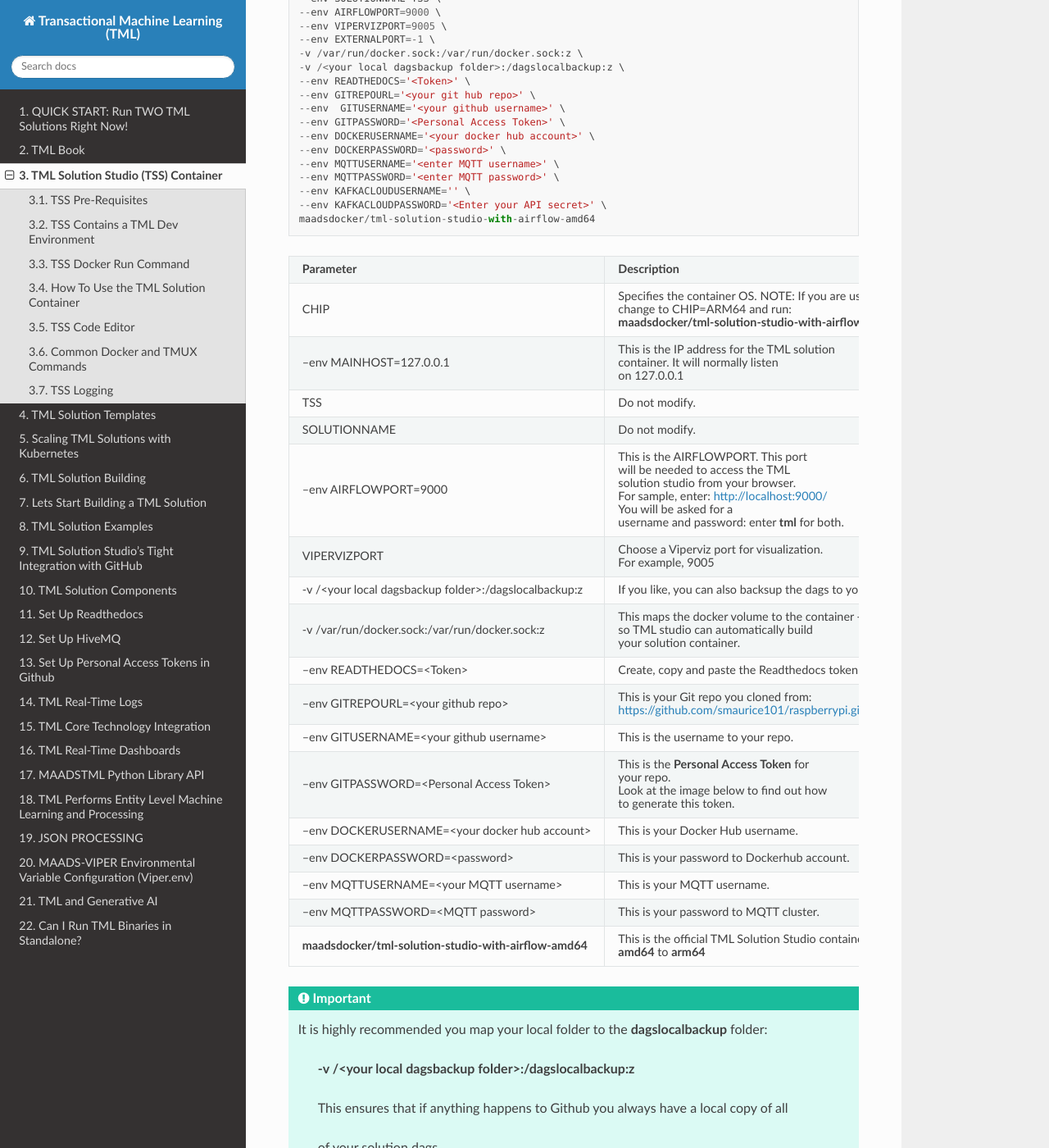
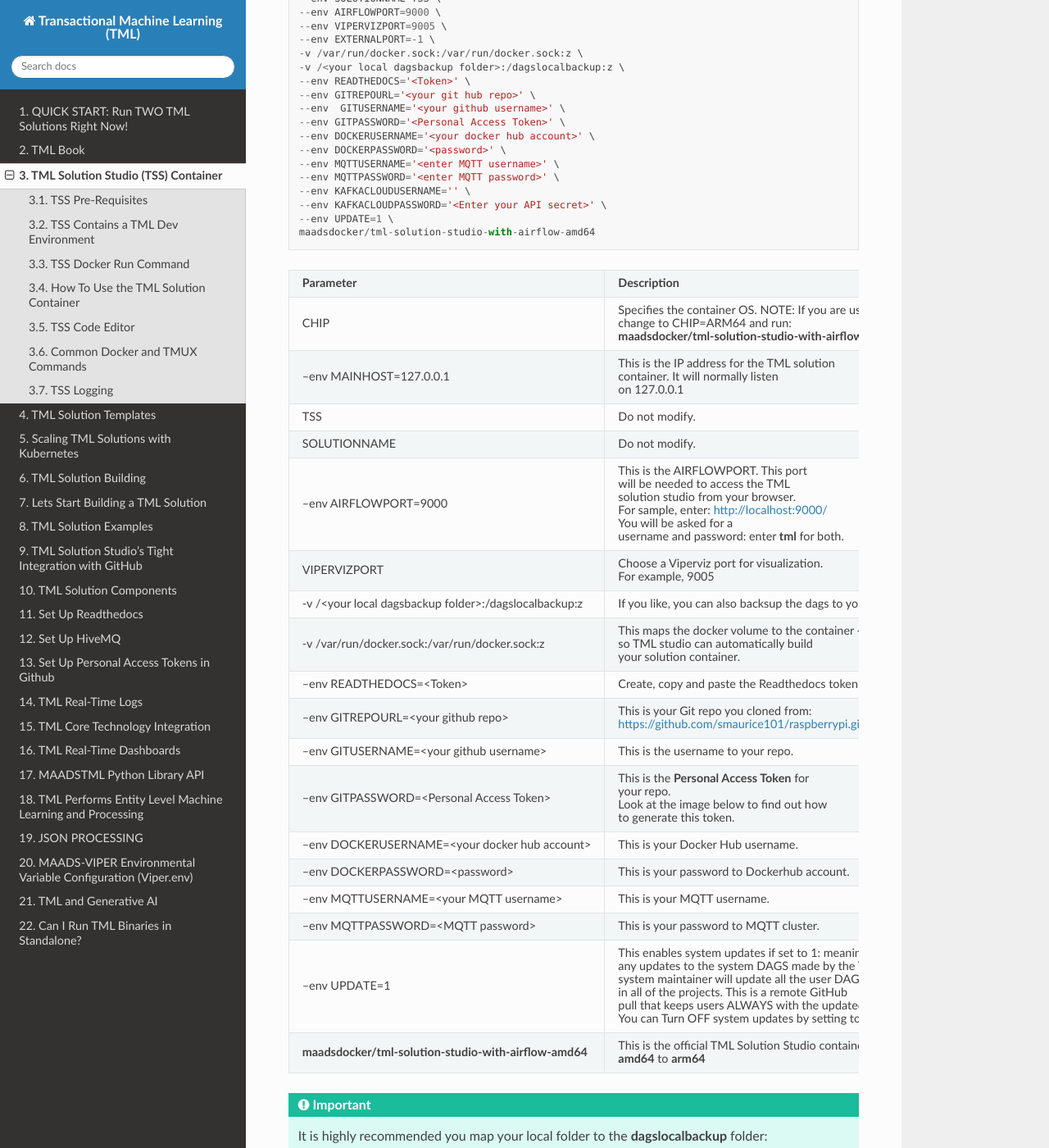
Before and after one commit to smaurice101/readthedocs, a Sphinx documentation site: the page built from docs/source/docker.rst, in a window 1280 px wide and 1400 px high, scrolled down 2705 px. Shown: the whole window at 82% size. Built offline with Sphinx 7.4.7 and the Read the Docs theme 3.1.0, drawn with Linux system fonts in a browser that asks for light colours.

Commit message:
Update docker.rst

```diff
--- a/docs/source/docker.rst
+++ b/docs/source/docker.rst
@@ -103,6 +103,7 @@
    --env MQTTPASSWORD='<enter MQTT password>' \
    --env KAFKACLOUDUSERNAME='' \
    --env KAFKACLOUDPASSWORD='<Enter your API secret>' \
+   --env UPDATE=1 \
    maadsdocker/tml-solution-studio-with-airflow-amd64
 
 .. list-table::
@@ -173,6 +174,18 @@
      - This is your MQTT username.
    * - --env MQTTPASSWORD=<MQTT password>
      - This is your password to MQTT cluster.
+   * - --env UPDATE=1
+     - This enables system updates if set to 1: meaning
+
+       any updates to the system DAGS made by the TSS
+
+       system maintainer will update all the user DAGS
+
+       in all of the projects.  This is a remote GitHub
+
+       pull that keeps users ALWAYS with the updated Dags.
+
+       You can Turn OFF system updates by setting to 0.
    * - **maadsdocker/tml-solution-studio-with-airflow-amd64**
      - This is the official TML Solution Studio container.  If using MAC change
 
```
